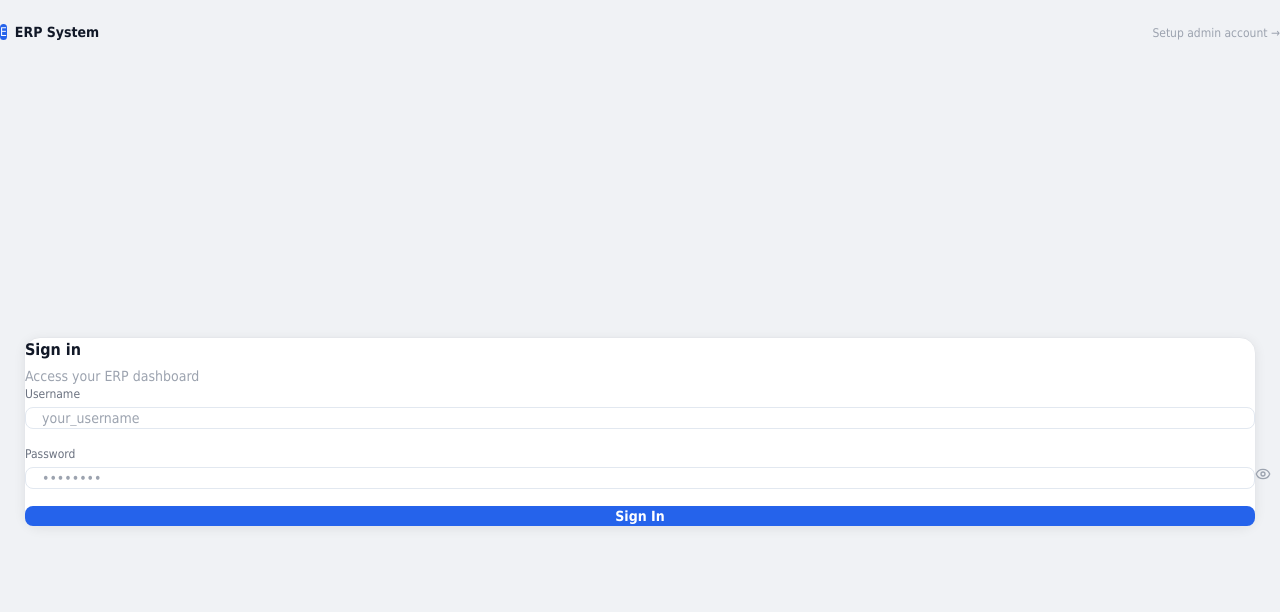
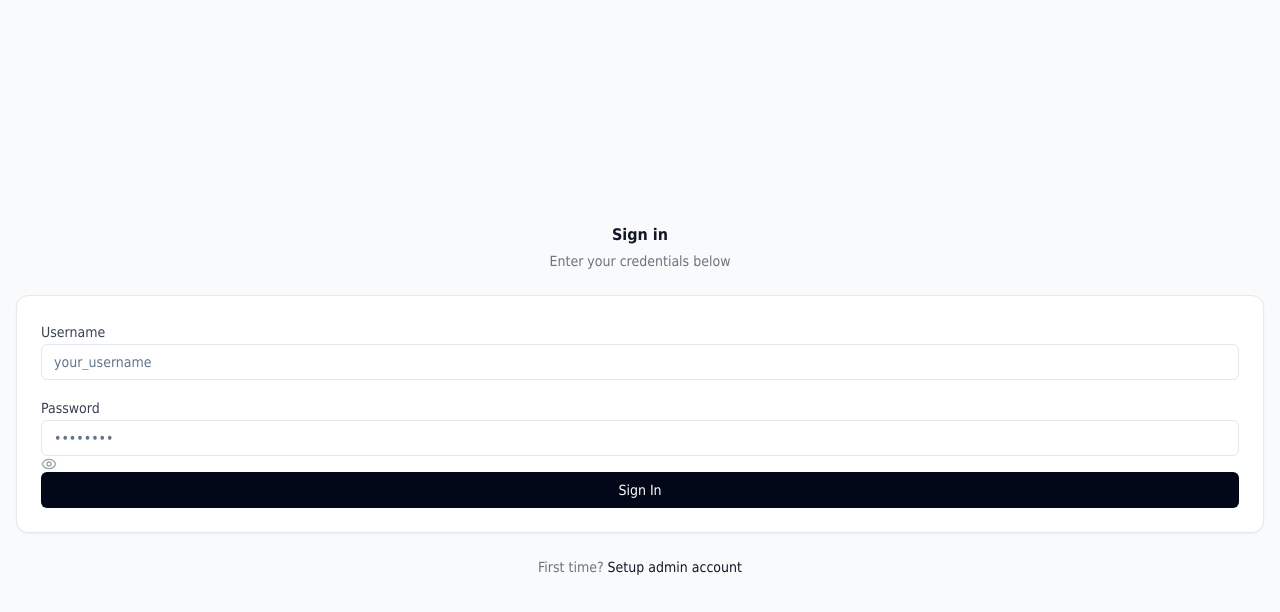
Before and after one commit to Ramesh-Raoufi/erp-next, a Next.js app: page /login in a window 1280 px wide. Shown: the top 612 px of the page. Built offline with nearby package versions, Linux system fonts and the light colour scheme; a web font is replaced by a local one.

Commit message:
feat: login - clean centered shadcn form, no split layout

```diff
--- a/page-components/LoginPage.tsx
+++ b/page-components/LoginPage.tsx
@@ -3,6 +3,8 @@ import { useEffect, useState } from "react";
 import { useRouter } from "next/navigation";
 import { Eye, EyeOff } from "lucide-react";
 import { useAuth } from "@/lib/auth";
+import { Button } from "@/components/ui/button";
+import { Input } from "@/components/ui/input";
 
 export function LoginPage() {
   const router = useRouter();
@@ -36,69 +38,26 @@ export function LoginPage() {
     }
   }
 
-  const inp = "w-full rounded-lg border border-gray-300 px-4 py-2.5 text-sm text-gray-900 placeholder-gray-400 focus:border-blue-500 focus:ring-2 focus:ring-blue-100 focus:outline-none transition bg-white";
+  return (
+    <div className="min-h-screen flex items-center justify-center bg-gray-50 p-4">
+      <div className="w-full max-w-sm space-y-6">
 
-  return (
-    <div className="min-h-screen flex" style={{ background: "#f0f2f5" }}>
-
-      {/* Left panel — dark */}
-      <div className="hidden lg:flex w-80 shrink-0 flex-col justify-between p-10" style={{ background: "#1a1d23" }}>
-        <div>
-          <div className="flex items-center gap-2 mb-12">
-            <div className="w-8 h-8 rounded-lg bg-blue-600 flex items-center justify-center text-white font-black text-sm">E</div>
-            <span className="text-white font-semibold text-sm">ERP System</span>
-          </div>
-          <div className="space-y-6">
-            {["Orders & Logistics", "Finance & Accounting", "Inventory", "Reports"].map((item, i) => (
-              <div key={item} className="flex items-center gap-3">
-                <span className="text-xs font-mono" style={{ color: "#3b4554" }}>0{i + 1}</span>
-                <span className="text-sm" style={{ color: "#8b9ab0" }}>{item}</span>
-              </div>
-            ))}
-          </div>
-        </div>
-        <p className="text-xs" style={{ color: "#3b4554" }}>© {new Date().getFullYear()} ERP System</p>
-      </div>
-
-      {/* Right — form */}
-      <div className="flex-1 flex flex-col">
-
-        {/* Top bar */}
-        <div className="flex items-center justify-between px-10 py-5">
-          <div className="lg:hidden flex items-center gap-2">
-            <div className="w-7 h-7 rounded-md bg-blue-600 flex items-center justify-center text-white font-black text-xs">E</div>
-            <span className="font-semibold text-sm text-gray-900">ERP System</span>
-          </div>
-          <div className="ml-auto">
-            {mode === "login" ? (
-              <button type="button" onClick={() => { setMode("bootstrap"); setError(null); }} className="text-xs text-gray-400 hover:text-gray-700 transition-colors">
-                Setup admin account →
-              </button>
-            ) : (
-              <button type="button" onClick={() => { setMode("login"); setError(null); }} className="text-xs text-gray-400 hover:text-gray-700 transition-colors">
-                ← Back to sign in
-              </button>
-            )}
-          </div>
-        </div>
-
-        {/* Main content */}
-        <div className="flex-1 flex items-center justify-center px-6 pb-12">
-          <div className="w-full max-w-[360px] bg-white rounded-2xl border border-gray-200 p-8" style={{boxShadow: '0 2px 12px rgba(0,0,0,0.07)'}}>
-
-            {/* Heading */}
-            <div className="mb-8">
-              <h1 className="text-2xl font-bold text-gray-900">
+        {/* Header */}
+        <div className="text-center">
+          <h1 className="text-2xl font-semibold tracking-tight text-gray-900">
             {mode === "login" ? "Sign in" : "Create admin"}
           </h1>
-              <p className="text-sm text-gray-400 mt-1">
-                {mode === "login" ? "Access your ERP dashboard" : "Set up your admin account"}
+          <p className="text-sm text-gray-500 mt-1">
+            {mode === "login" ? "Enter your credentials below" : "Set up your admin account"}
           </p>
         </div>
 
+        {/* Card */}
+        <div className="bg-white border border-gray-200 rounded-xl shadow-sm p-6 space-y-4">
+
           {/* Error */}
           {error && (
-              <p className="mb-5 text-sm text-red-500 bg-red-50 border border-red-100 rounded-lg px-4 py-2.5">
+            <p className="text-sm text-red-600 bg-red-50 border border-red-200 rounded-lg px-3 py-2">
               ⚠ {error}
             </p>
           )}
@@ -107,52 +66,79 @@ export function LoginPage() {
             {mode === "bootstrap" && (
               <>
                 <div className="grid grid-cols-2 gap-3">
-                    <div>
-                      <label className="block text-xs font-medium text-gray-500 mb-1">First name</label>
-                      <input className={inp} placeholder="Ahmad" value={name} onChange={(e) => setName(e.target.value)} required />
+                  <div className="space-y-1.5">
+                    <label className="text-sm font-medium text-gray-700">First name</label>
+                    <Input placeholder="Ahmad" value={name} onChange={(e) => setName(e.target.value)} required />
                   </div>
-                    <div>
-                      <label className="block text-xs font-medium text-gray-500 mb-1">Last name</label>
-                      <input className={inp} placeholder="Raoufi" value={lastName} onChange={(e) => setLastName(e.target.value)} />
+                  <div className="space-y-1.5">
+                    <label className="text-sm font-medium text-gray-700">Last name</label>
+                    <Input placeholder="Raoufi" value={lastName} onChange={(e) => setLastName(e.target.value)} />
                   </div>
                 </div>
-                  <div>
-                    <label className="block text-xs font-medium text-gray-500 mb-1">Email</label>
-                    <input type="email" className={inp} placeholder="admin@company.com" value={email} onChange={(e) => setEmail(e.target.value)} required />
+                <div className="space-y-1.5">
+                  <label className="text-sm font-medium text-gray-700">Email</label>
+                  <Input type="email" placeholder="admin@company.com" value={email} onChange={(e) => setEmail(e.target.value)} required />
                 </div>
               </>
             )}
 
-              <div>
-                <label className="block text-xs font-medium text-gray-500 mb-1">Username</label>
-                <input className={inp} placeholder="your_username" value={mode === "login" ? loginUsername : username}
-                  onChange={(e) => mode === "login" ? setLoginUsername(e.target.value) : setUsername(e.target.value)} required autoComplete="username" />
+            <div className="space-y-1.5">
+              <label className="text-sm font-medium text-gray-700">Username</label>
+              <Input
+                placeholder="your_username"
+                value={mode === "login" ? loginUsername : username}
+                onChange={(e) => mode === "login" ? setLoginUsername(e.target.value) : setUsername(e.target.value)}
+                required
+                autoComplete="username"
+              />
             </div>
 
-              <div>
-                <label className="block text-xs font-medium text-gray-500 mb-1">Password</label>
+            <div className="space-y-1.5">
+              <label className="text-sm font-medium text-gray-700">Password</label>
               <div className="relative">
-                  <input type={showPassword ? "text" : "password"} className={inp + " pr-10"} placeholder="••••••••"
-                    value={password} onChange={(e) => setPassword(e.target.value)} required autoComplete={mode === "login" ? "current-password" : "new-password"} />
-                  <button type="button" onClick={() => setShowPassword(p => !p)} tabIndex={-1}
-                    className="absolute right-3 top-1/2 -translate-y-1/2 text-gray-400 hover:text-gray-600 transition-colors">
+                <Input
+                  type={showPassword ? "text" : "password"}
+                  placeholder="••••••••"
+                  className="pr-10"
+                  value={password}
+                  onChange={(e) => setPassword(e.target.value)}
+                  required
+                  autoComplete={mode === "login" ? "current-password" : "new-password"}
+                />
+                <button
+                  type="button"
+                  onClick={() => setShowPassword(p => !p)}
+                  tabIndex={-1}
+                  className="absolute right-3 top-1/2 -translate-y-1/2 text-gray-400 hover:text-gray-600 transition-colors"
+                >
                   {showPassword ? <EyeOff className="h-4 w-4" /> : <Eye className="h-4 w-4" />}
                 </button>
               </div>
             </div>
 
-              <button type="submit" disabled={loading}
-                className="w-full rounded-lg bg-blue-600 hover:bg-blue-700 text-white font-semibold py-2.5 text-sm transition-colors disabled:opacity-50 flex items-center justify-center gap-2 mt-2">
-                {loading ? (
-                  <><svg className="animate-spin h-4 w-4" fill="none" viewBox="0 0 24 24">
-                    <circle className="opacity-25" cx="12" cy="12" r="10" stroke="currentColor" strokeWidth="4" />
-                    <path className="opacity-75" fill="currentColor" d="M4 12a8 8 0 018-8v8z" />
-                  </svg> Please wait…</>
-                ) : mode === "login" ? "Sign In" : "Create Account"}
-              </button>
+            <Button type="submit" disabled={loading} className="w-full">
+              {loading ? "Please wait…" : mode === "login" ? "Sign In" : "Create Account"}
+            </Button>
           </form>
         </div>
-        </div>
+
+        {/* Switch mode */}
+        <p className="text-center text-sm text-gray-500">
+          {mode === "login" ? (
+            <>First time?{" "}
+              <button type="button" onClick={() => { setMode("bootstrap"); setError(null); }} className="font-medium text-gray-900 hover:underline">
+                Setup admin account
+              </button>
+            </>
+          ) : (
+            <>Already have an account?{" "}
+              <button type="button" onClick={() => { setMode("login"); setError(null); }} className="font-medium text-gray-900 hover:underline">
+                Sign in
+              </button>
+            </>
+          )}
+        </p>
+
       </div>
     </div>
   );
```
Lines whose indentation alone changed are shown as unchanged.
